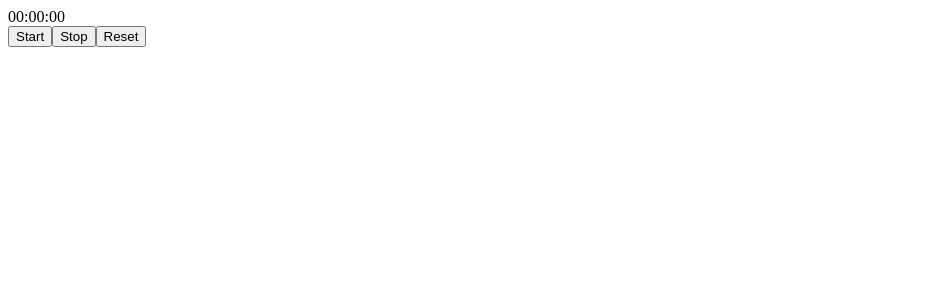
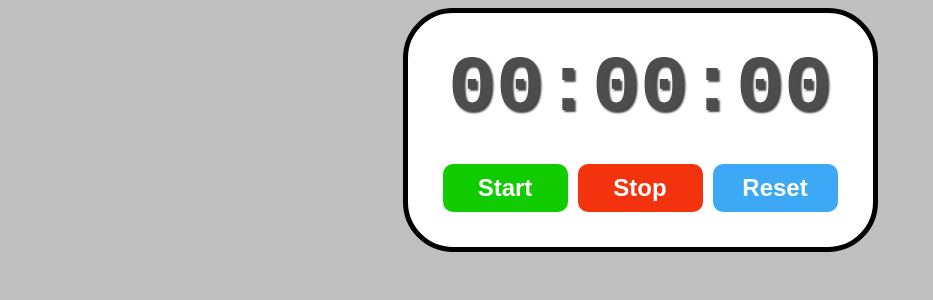
Before and after one commit to wespitia05/BroCodeReactJSStopWatch, a React (Vite) app in the folder my-react-app-stopwatch/: page / in a window 1280 px wide. Shown: the top 300 px of the page, without its empty margins (0-933 px from the left). Built offline with nearby package versions, Linux system fonts and the light colour scheme.

Commit message:
css styling complete

```diff
--- a/my-react-app-stopwatch/src/index.css
+++ b/my-react-app-stopwatch/src/index.css
@@ -0,0 +1,65 @@
+body {
+    display: flex;
+    flex-direction: column;
+    align-items: center;
+    background-color: hsl(0, 0%, 75%);
+}
+
+.stopwatch {
+    display: flex;
+    flex-direction: column;
+    align-items: center;
+    border: 5px solid;
+    border-radius: 50px;
+    background-color: white;
+    padding: 30px;
+}
+
+.display {
+    font-size: 5rem;
+    font-family: monospace;
+    font-weight: bold;
+    color: hsl(0, 0%, 30%);
+    text-shadow: 2px 2px 2px hsl(0, 0%, 0%, 0.75);
+    margin-bottom: 25px;
+}
+
+.controls button {
+    font-size: 1.5rem;
+    font-weight: bold;
+    padding: 10px 20px;
+    margin: 5px;
+    min-width: 125px;
+    border: none;
+    border-radius: 10px;
+    cursor: pointer;
+    color: white;
+    transition: background-color 0.5s ease;
+}
+
+.start-button {
+    background-color: hsl(115, 100%, 40%);
+}
+
+.start-button:hover {
+    background-color: hsl(115, 100%, 35%);
+    transform: scale(1.1);
+}
+
+.stop-button {
+    background-color: hsl(10, 90%, 50%);
+}
+
+.stop-button:hover {
+    background-color: hsl(10, 90%, 45%);
+    transform: scale(1.1);
+}
+
+.reset-button {
+    background-color: hsl(205, 90%, 60%);
+}
+
+.reset-button:hover {
+    background-color: hsl(205, 90%, 55%);
+    transform: scale(1.1);
+}
```
